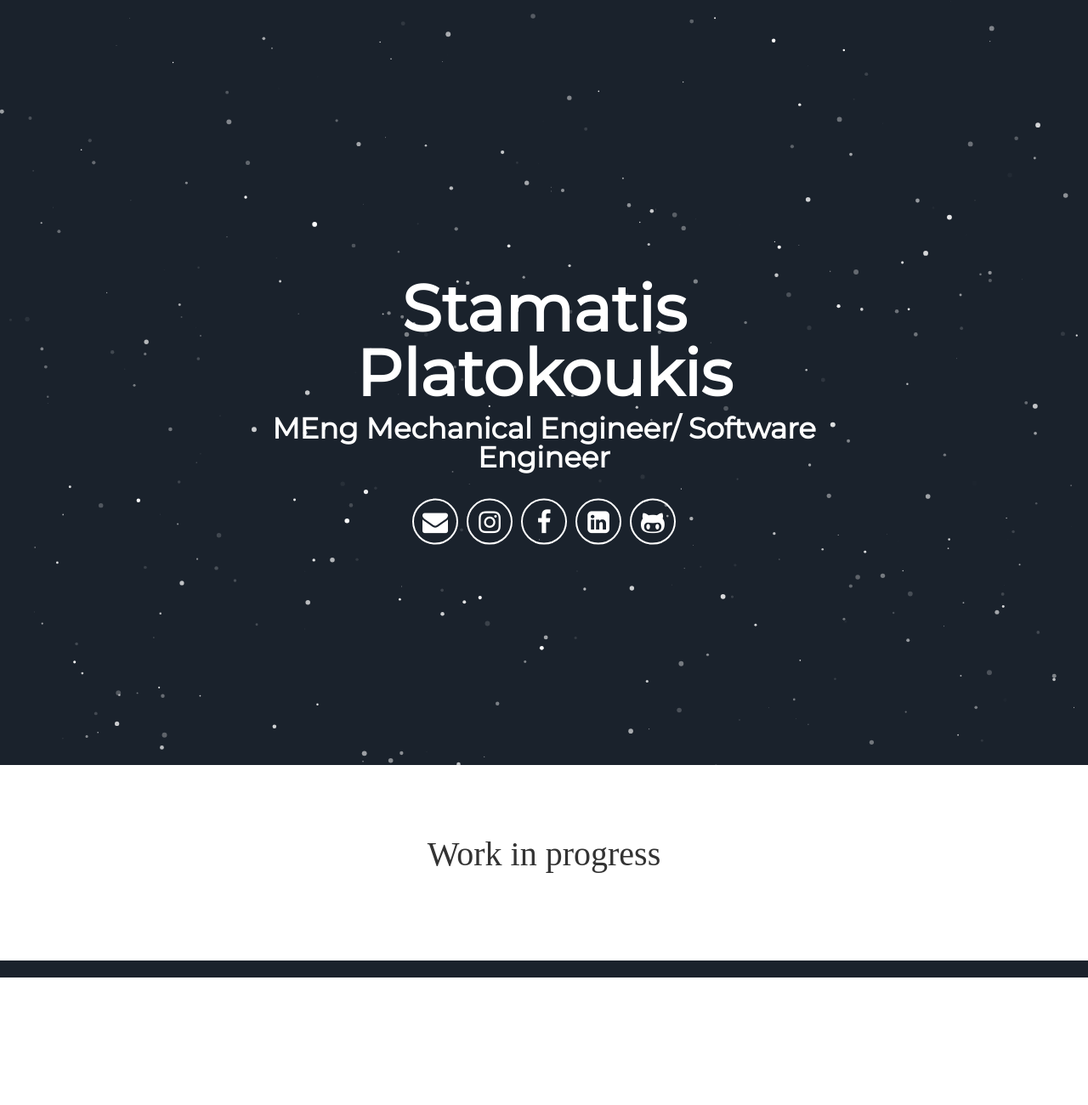
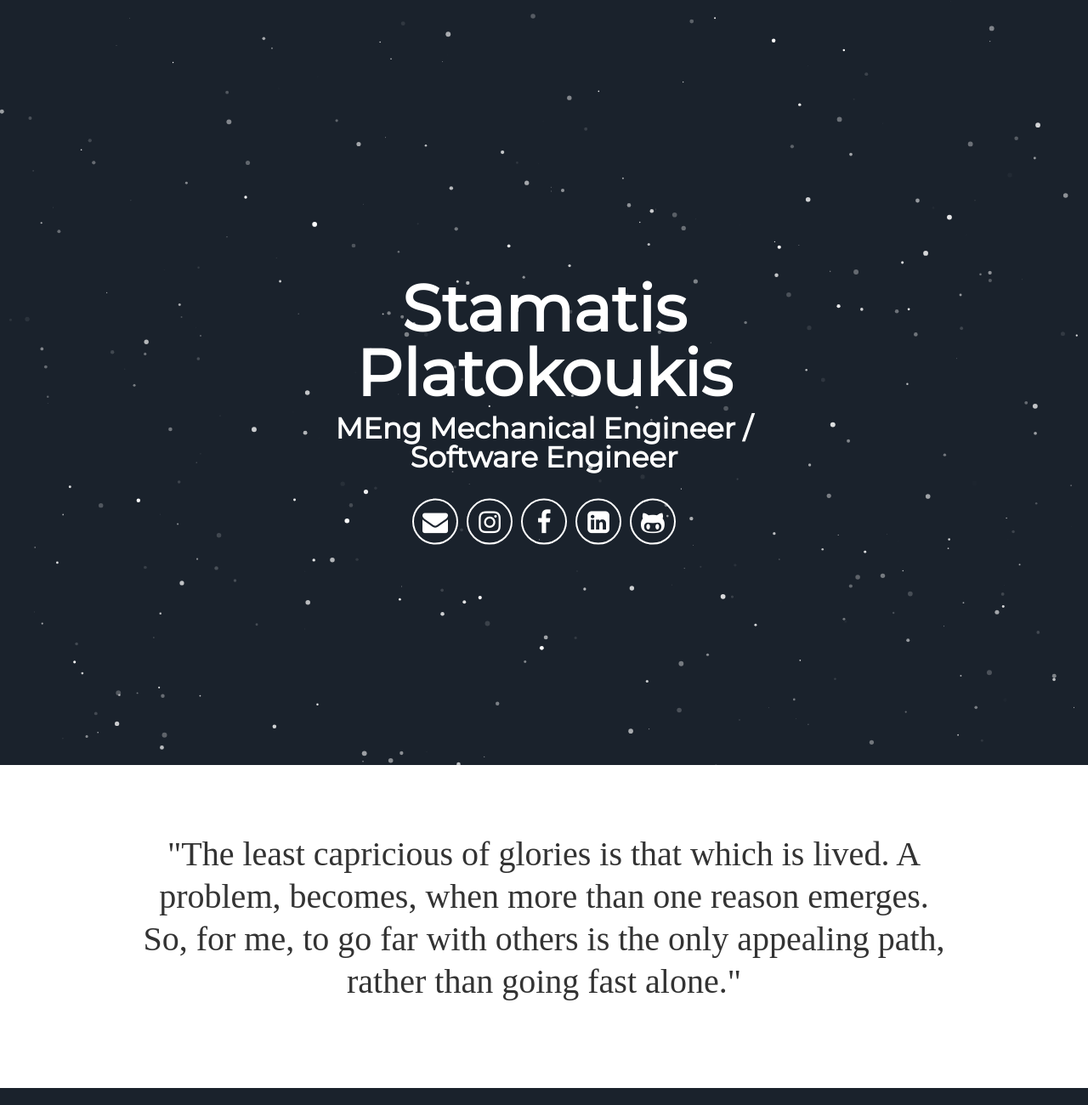
Before and after one commit to stplato/stplato.github.io, a Jekyll site: the page built from index.html, in a window 1280 px wide. Shown: the whole page at 85% size. Built offline with Jekyll 4.4.1, drawn with Linux system fonts in a browser that asks for light colours; some web fonts are replaced; before the commit the page ends 1150 px from its top, so only the background shows below that.

Commit message:
Changes commited

```diff
--- a/_config.yml
+++ b/_config.yml
@@ -7,7 +7,7 @@ url: https://stplato.github.io # the base hostname & protocol for your site e.g.
 # User settings
 username: Stamatis Platokoukis
 user_description:
-user_title: MEng Mechanical Engineer/ Software Engineer
+user_title: MEng Mechanical Engineer / Software Engineer
 email: stamplato@gmail.com
 # twitter_username: lorem_ipsum
 instagram_username: stamplato
--- a/_includes/about.html
+++ b/_includes/about.html
@@ -1,5 +1,5 @@
 <div class="user-details">
-  <h1>Work in progress</h1>
+  <h1>"The least capricious of glories is that which is lived. A problem, becomes, when more than one reason emerges. So, for me, to go far with others is the only appealing path, rather than going fast alone."</h1>
   <p>{{ site.user_description }}</p>
 </div>
 <!-- <div class="user">
```
